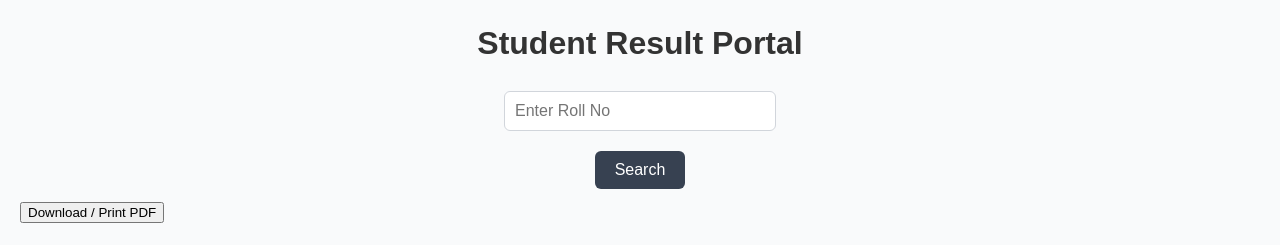
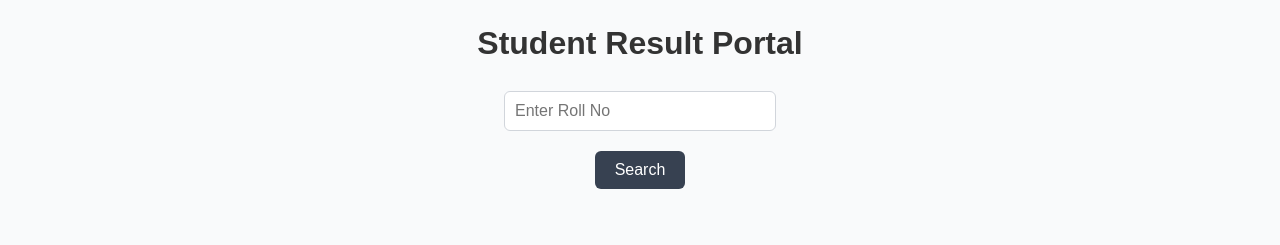
Before and after one commit to haribabugurju/haribabugurju.github.io, a plain HTML site: page index.html in a window 1280 px wide. Shown: the part 1914-2159 px from the top of the page. After the commit the page ends 2133 px from the top, so only its background shows below. Drawn offline with Linux system fonts and the light colour scheme.

Commit message:
Update index.html

```diff
--- a/index.html
+++ b/index.html
@@ -169,4 +169,3 @@
   </script>
 </body>
 </html>
-<button onclick="window.print()">Download / Print PDF</button>
```
